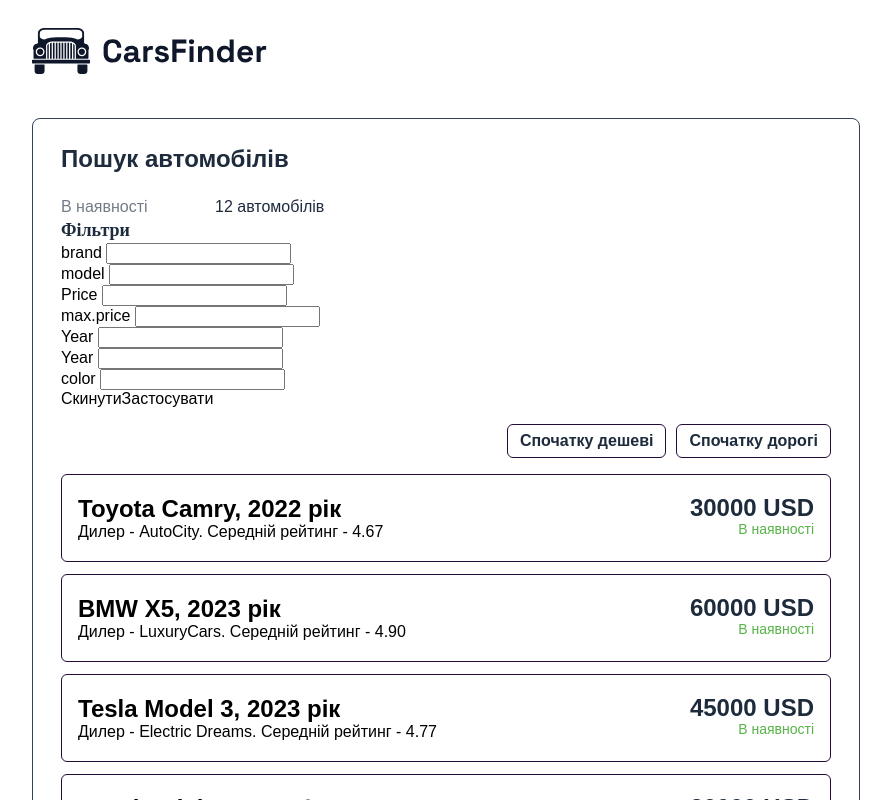
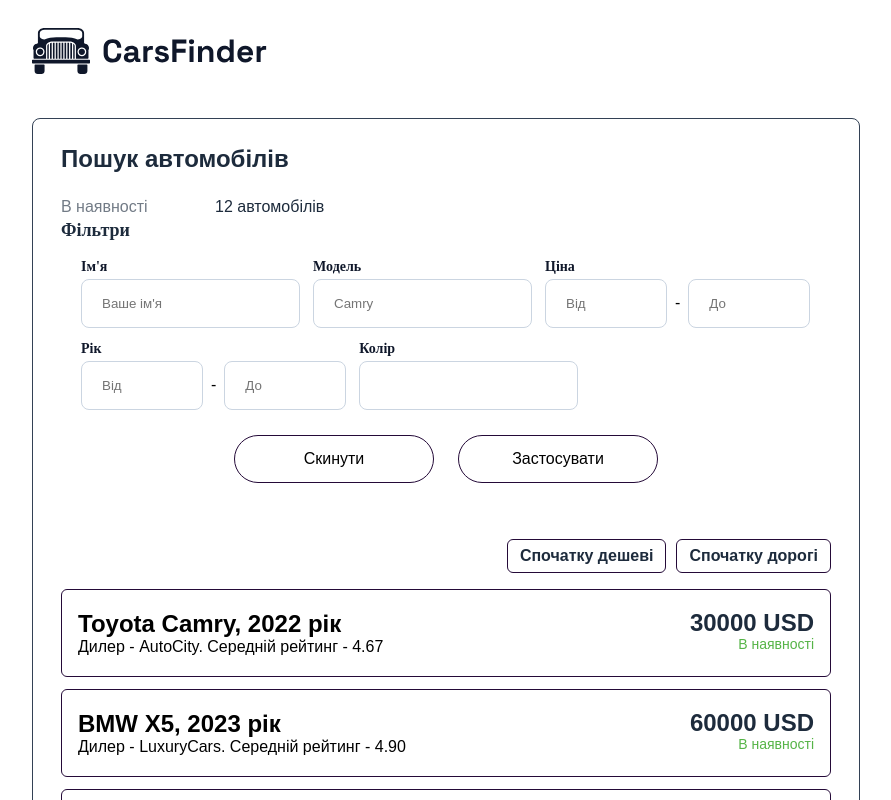
Before and after one commit to ValentynaVK/cars-app, a React app: page / in a window 1280 px wide. Shown: the top 800 px of the page, without its empty margins (194-1085 px from the left). Built offline with nearby package versions, Linux system fonts and the light colour scheme; the HTML template or start-up script is replaced by a standard one.

Commit message:
filters-inputs-done

```diff
--- a/src/components/Card/Card.module.css
+++ b/src/components/Card/Card.module.css
@@ -49,6 +49,7 @@
 .sortBtn:focus {
   color: #fff;
   background: #240a38;
+  transition: color 250ms cubic-bezier(0.4, 0, 0.2, 1);
 }
 
 .resetBtn {
--- a/src/components/Filters/Filters.jsx
+++ b/src/components/Filters/Filters.jsx
@@ -67,80 +67,117 @@ const Filters = ({ setCars }) => {
       <h2 className={style.headerText}>Фільтри</h2>
       {error && <p className={style.errorMessage}>{error}</p>}
       <form onSubmit={handleSubmit} className={style.filtersForm}>
+        <div className={style.inputGroup}>
+          <label className={style.label}>Ім'я</label>
           <Input
+            className={style.input}
             name="brand"
+            placeholder="Ваше ім'я"
             onChange={(event) => {
               setBrandValue(event.target.value);
             }}
             value={brandValue}
-          label="brand"
             type="text"
             id="brandInput"
           />
+        </div>
+        <div className={style.inputGroup}>
+          <label className={style.label}>Модель</label>
           <Input
+            className={style.input}
             name="model"
+            placeholder="Camry"
             onChange={(event) => {
               setModelValue(event.target.value);
             }}
             value={modelValue}
-          label="model"
             type="text"
             id="modelInput"
           />
+        </div>
+
+        <div className={style.rangeGroup}>
+          <label className={style.label}>Ціна</label>
+          <div className={style.doubleInput}>
             <Input
+              className={style.rangeInput}
               name="minPrice"
+              placeholder="Від"
               onChange={(event) => {
                 setMinPrice(event.target.value);
               }}
               value={minPrice}
-          label="Price"
               type="number"
               id="minPriceInput"
             />
+            <span>-</span>
             <Input
+              className={style.rangeInput}
               name="maxPrice"
+              placeholder="До"
               onChange={(event) => {
                 setMaxPrice(event.target.value);
               }}
               value={maxPrice}
-          label="max.price"
               type="number"
               id="maxPriceInput"
             />
+          </div>
+        </div>
+
+        <div className={style.rangeGroup}>
+          <label className={style.label}> Рік</label>
+          <div className={style.doubleInput}>
             <Input
+              className={style.rangeInput}
               name="minYear"
+              placeholder="Від"
               onChange={(event) => {
                 setMinYear(event.target.value);
               }}
               value={minYear}
-          label="Year"
               type="number"
               id="minYearInput"
             />
+            <span>-</span>
             <Input
+              className={style.rangeInput}
               name="maxYear"
+              placeholder="До"
               onChange={(event) => {
                 setMaxYear(event.target.value);
               }}
               value={maxYear}
-          label="Year"
               type="number"
               id="maxYearInput"
             />
+          </div>
+        </div>
+        <div className={style.inputGroup}>
+          <label className={style.label}>Колір</label>
           <Input
+            className={style.input}
             name="color"
             onChange={(event) => {
               setColor(event.target.value);
             }}
             value={color}
-          label="color"
             type="text"
             id="colorInput"
           />
-        <button type="button" onClick={handleReset}>
+        </div>
+        <div className={style.buttons}>
+          <button
+            className={style.resetBtn}
+            type="button"
+            onClick={handleReset}
+          >
             Скинути
           </button>
-        <button type="submit">Застосувати</button>
+          <button className={style.applyBtn} type="submit">
+            Застосувати
+          </button>
+        </div>
       </form>
     </div>
   );
--- a/src/components/Filters/Filters.module.css
+++ b/src/components/Filters/Filters.module.css
@@ -10,4 +10,85 @@
   font-size: 10px;
 }
 .filtersForm {
+  display: flex;
+  flex-wrap: wrap;
+  gap: 13px;
+  padding: 16px 20px;
 }
+.inputGroup {
+  display: flex;
+  flex-direction: column;
+  gap: 4px;
+}
+.rangeGroup {
+  display: flex;
+  flex-direction: column;
+  gap: 4px;
+}
+.label {
+  color: #0f172a;
+  font-family: Manrope;
+  font-size: 14px;
+  font-weight: 600;
+}
+.input {
+  display: flex;
+  padding: 16px 20px;
+  align-items: center;
+  gap: 10px;
+  flex: 1 0 0;
+  align-self: stretch;
+  border-radius: 8px;
+  border: 1px solid var(--slate-300, #cbd5e1);
+  background: #fff;
+}
+
+.rangeInput {
+  display: flex;
+  width: 80px;
+  padding: 16px 20px;
+  align-items: center;
+  gap: 10px;
+  align-self: stretch;
+  border-radius: 8px;
+  border: 1px solid var(--slate-300, #cbd5e1);
+  background: #fff;
+}
+.doubleInput {
+  display: flex;
+  align-items: center;
+  gap: 8px;
+}
+.buttons {
+  display: flex;
+  margin-left: auto;
+  margin-right: auto;
+  align-items: center;
+  padding: 12px 0px 24px 0px;
+  gap: 24px;
+}
+.resetBtn,
+.applyBtn {
+  display: flex;
+  height: 48px;
+  min-width: 200px;
+  padding: 16px 32px;
+  justify-content: center;
+  align-items: center;
+  gap: 10px;
+  border-radius: 48px;
+  border: 1px solid #240a38;
+}
+.resetBtn:hover,
+.resetBtn:focus {
+  color: #fff;
+  background: #240a38;
+  transition: color 250ms cubic-bezier(0.4, 0, 0.2, 1);
+}
+
+.applyBtn:hover,
+.applyBtn:focus {
+  color: #fff;
+  background: #240a38;
+  transition: color 250ms cubic-bezier(0.4, 0, 0.2, 1);
+}
--- a/src/components/Input/Input.jsx
+++ b/src/components/Input/Input.jsx
@@ -1,10 +1,25 @@
 import React from "react";
 
-const Input = ({ label, type, id, value, onChange }) => {
+const Input = ({
+  label,
+  type,
+  id,
+  value,
+  onChange,
+  placeholder,
+  className,
+}) => {
   return (
     <div>
       <label htmlFor={id}>{label} </label>
-      <input id={id} type={type} value={value} onChange={onChange} />
+      <input
+        id={id}
+        type={type}
+        value={value}
+        onChange={onChange}
+        placeholder={placeholder}
+        className={className}
+      />
     </div>
   );
 };
```
Lines whose indentation alone changed are shown as unchanged.
